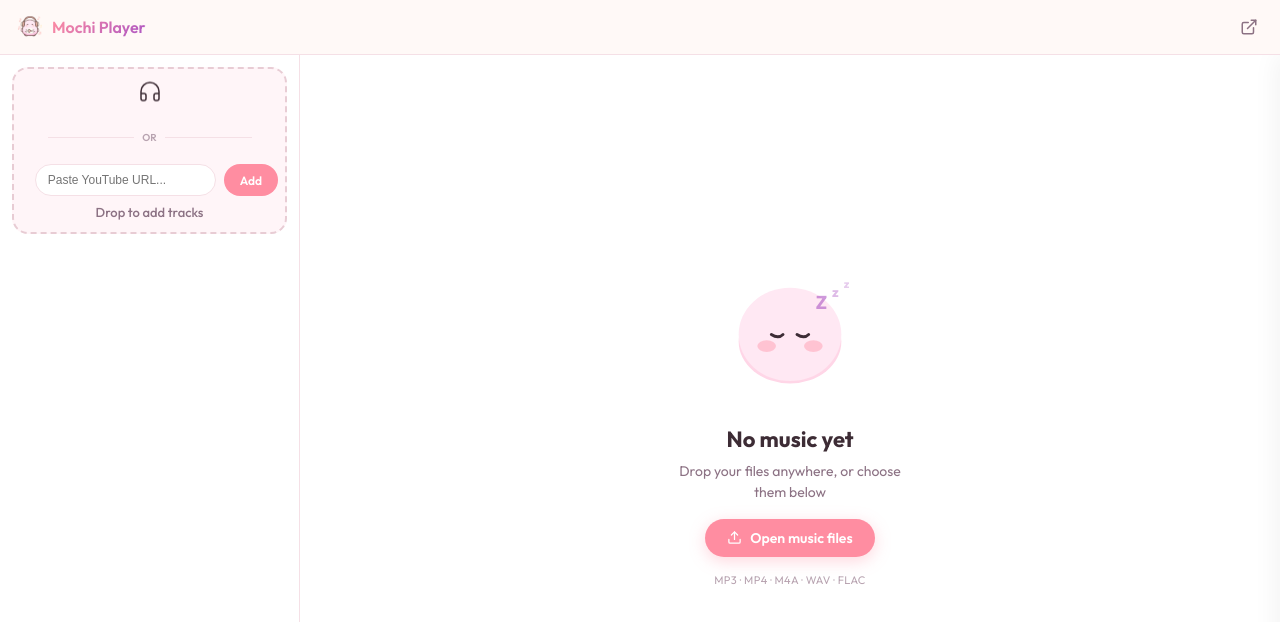
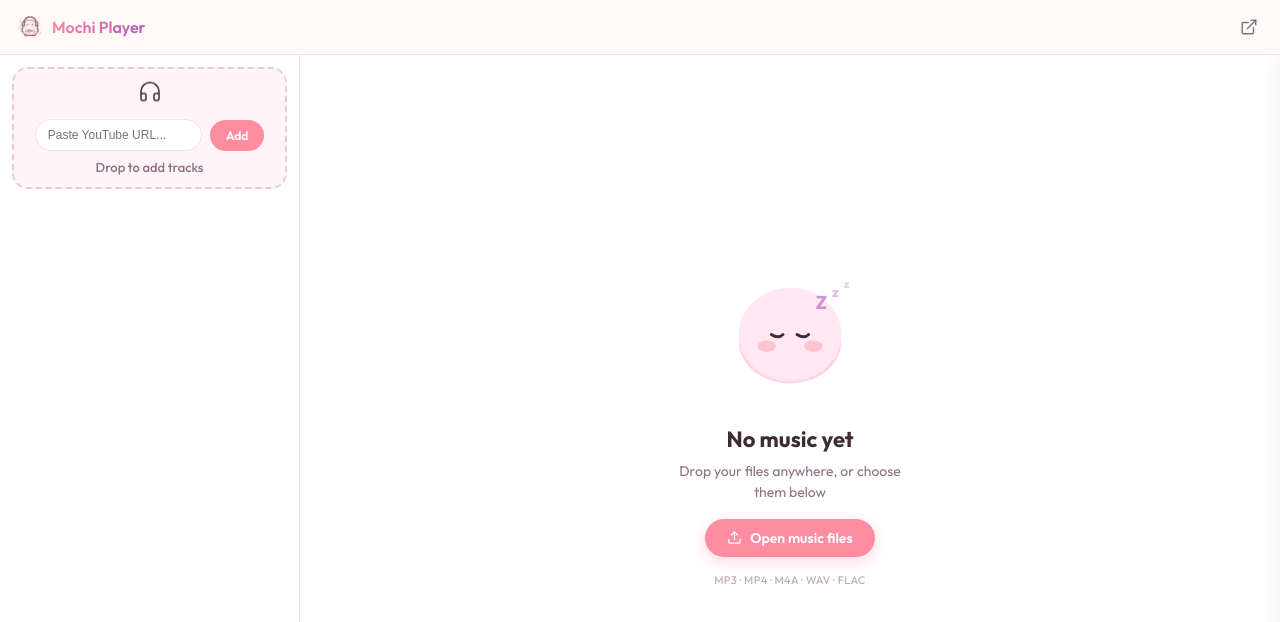
Before and after one commit to L4ncelotz/Mochi_Player-Webapp, a React (Vite) app: page / in a window 1280 px wide. Shown: the top 622 px of the page. Built offline with nearby package versions, Linux system fonts and the light colour scheme.

Commit message:
fix: dropzone youtube input propagation and small state layout

```diff
--- a/src/components/DropZone.module.css
+++ b/src/components/DropZone.module.css
@@ -90,6 +90,7 @@
   gap: 8px;
   width: 90%;
   max-width: 300px;
+  align-items: center;
 }
 
 .ytInput {
@@ -102,6 +103,7 @@
   color: var(--text-primary);
   outline: none;
   transition: all var(--transition-fast);
+  min-width: 0;
 }
 
 .ytInput:focus {
@@ -119,6 +121,7 @@
   font-weight: 600;
   cursor: pointer;
   transition: all var(--transition-fast);
+  flex-shrink: 0;
 }
 
 .ytSubmit:hover {
@@ -143,7 +146,8 @@
 
 .small .label,
 .small .formats,
-.small .browseBtn {
+.small .browseBtn,
+.small .divider {
   display: none;
 }
 
--- a/src/components/DropZone.tsx
+++ b/src/components/DropZone.tsx
@@ -66,8 +66,10 @@ export function DropZone({ small }: { small?: boolean }) {
 
       <form
         className={styles.ytForm}
+        onClick={(e) => e.stopPropagation()}
         onSubmit={(e) => {
           e.preventDefault();
+          e.stopPropagation();
           const form = e.currentTarget;
           const input = form.elements.namedItem('ytUrl') as HTMLInputElement;
           if (input.value) {
```
